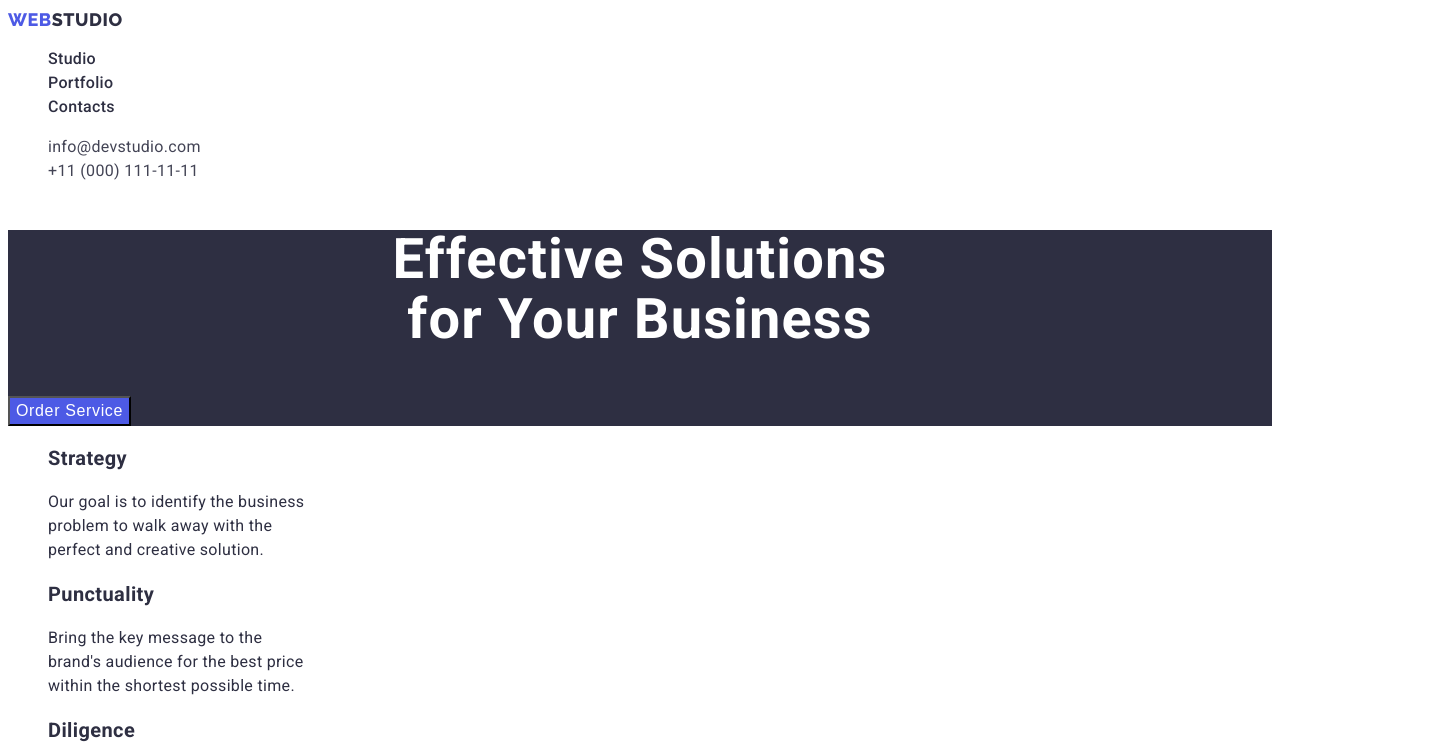
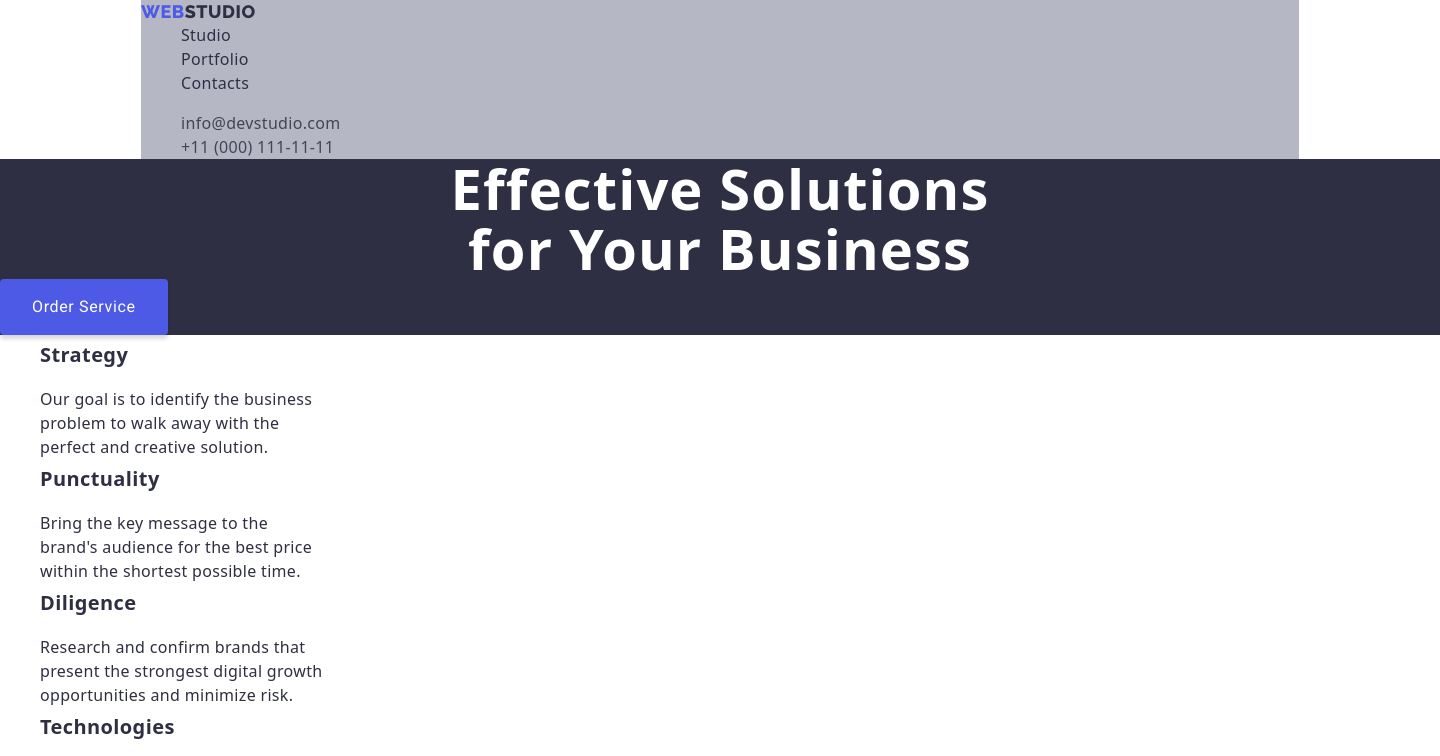
Before and after one commit to andrey-fireman/goit-markup-hw-03, a plain HTML site: page index.html in a window 1280 px wide. Shown: the top 756 px of the page, 1440 px wide, since content can reach past the window. Drawn offline with nearby package versions, Linux system fonts and the light colour scheme.

Commit message:
goit-markup-hw-03

```diff
--- a/css/styles.css
+++ b/css/styles.css
@@ -9,13 +9,41 @@
     --button-filtre-color: #E7E9FC;
 }
 
+*,
+*::after,
+*::before {
+    box-sizing: border-box;
+}
 body{
     font-family: 'Roboto','Golos Text', sans-serif;
     color: var(--title-color);
+    width: 1440px;
 }
 ul {list-style: none;}
 a {text-decoration: none;}
 /* header */
+.container{
+    margin-left: auto;
+    margin-right: auto;
+    width: 1158px;
+    background-color: #b6b7c5;
+    margin-bottom: 0;
+
+}
+
+.header{
+    width: 1128px;
+
+}
+
+.navigation {
+    margin: 0;
+}
+
+.address{
+    margin: 0;
+}
+
 .link-page{
     font-family: 'Raleway', sans-serif;
     color: var(--title-color);
@@ -25,6 +53,10 @@ a {text-decoration: none;}
     align-items: center;
     letter-spacing: 0.03em;
     text-transform: uppercase;
+}
+
+.list-page{
+    margin-top: 0;
 }
 
 .link-icon{
@@ -52,6 +84,10 @@ a {text-decoration: none;}
 
 .page:focus{
    color: var(--brand-color);
+}
+
+.link-address{
+    margin: 0;
 }
 
 .address{
@@ -82,9 +118,11 @@ a {text-decoration: none;}
     line-height: 1.07;
     text-align: center;
     letter-spacing: 0.02em;
+    margin: 0;
 }
 
 .button{
+    font-family: 'Roboto';
     cursor: pointer;
     color: var(--heading-color);
     background: var(--button-color);
@@ -93,6 +131,10 @@ a {text-decoration: none;}
     display: flex;
     align-items: center;
     letter-spacing: 0.04em;
+    box-shadow: 0px 4px 4px rgba(0, 0, 0, 0.15);
+    border-radius: 4px;
+    border: none;
+    padding: 16px 32px;
 }
 
 .button:hover{
@@ -104,12 +146,15 @@ a {text-decoration: none;}
     font-size: 20px;
     line-height: 1.2;
     letter-spacing: 0.02em;
+    margin-top: 0px;
+    padding-top: 8px;
 }
 
 .list-features{
     font-size: 16px;
     line-height: 1.5;
     letter-spacing: 0.02em;
+    margin: 0;
 }
 /* section_3 */
 .title-item{
@@ -118,6 +163,7 @@ a {text-decoration: none;}
     text-align: center;
     letter-spacing: 0.02em;
     text-transform: capitalize;
+    margin-top: 0px;
 }
 
 
--- a/index.html
+++ b/index.html
@@ -12,10 +12,15 @@
       href="https://fonts.googleapis.com/css2?family=Raleway:wght@800&family=Roboto:wght@400;500;700;900&display=swap"
       rel="stylesheet"
     />
+    <link
+      rel="stylesheet"
+      href="https://cdnjs.cloudflare.com/ajax/libs/modern-normalize/1.1.0/modern-normalize.min.css"
+    />
   </head>
 
   <body>
-    <header>
+    <header class="container">
+      <div class="header">
         <nav class="navigation">
           <a href="./index.html" class="link-page"
             ><span class="link-icon">Web</span>Studio</a
@@ -26,7 +31,7 @@
             <li><a href="" class="page">Contacts</a></li>
           </ul>
         </nav>
-      <address>
+        <address class="address">
           <ul class="link-address">
             <li>
               <a href="mailto:info@devstudio.com" class="address"
@@ -34,10 +39,13 @@
               >
             </li>
             <li>
-            <a href="tel:+110001111111" class="address">+11 (000) 111-11-11</a>
+              <a href="tel:+110001111111" class="address"
+                >+11 (000) 111-11-11</a
+              >
             </li>
           </ul>
         </address>
+      </div>
     </header>
     <main>
       <section class="hero">
```
Lines whose indentation alone changed are shown as unchanged.
